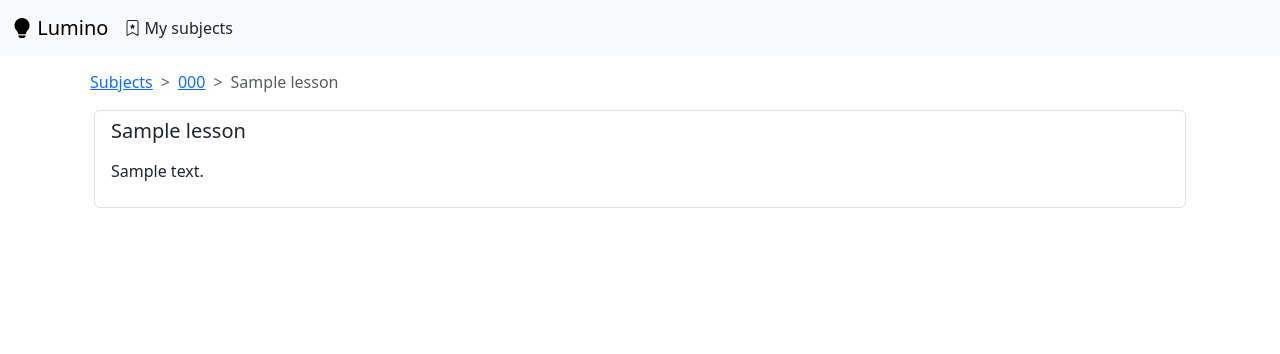
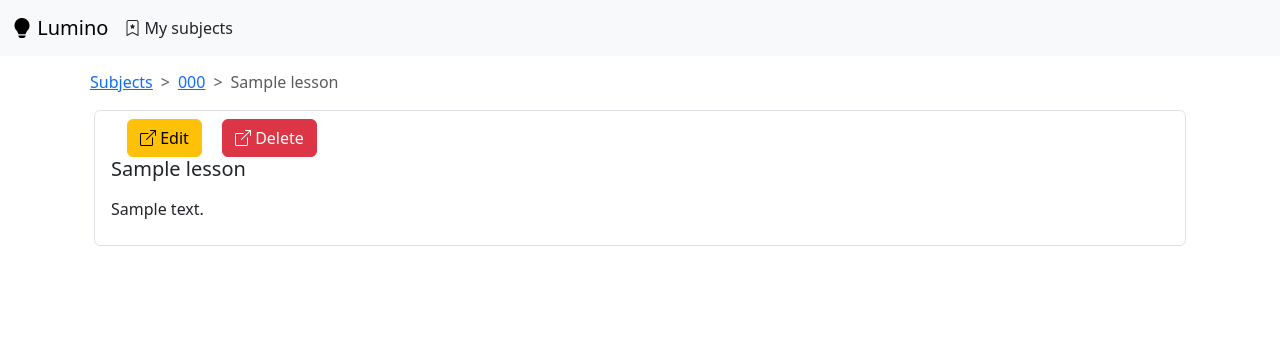
Before and after one commit to SamuP14/lumino, a Django app: template subjects/templates/lessons/lesson_detail.html in a window 1280 px wide. Shown: the top 354 px of the page. Run offline with Django 5.2, Linux system fonts and the light colour scheme; the template is opened without the code that fills it: values that come from a table or form of the project are taken from there, others are empty; tables that the repository leaves empty hold one stand-in row (values such as "Sample post"); some libraries are stand-ins or nearby versions.

Commit message:
cambios menores

```diff
--- a/subjects/models.py
+++ b/subjects/models.py
@@ -54,5 +54,11 @@ class Lesson(models.Model):
         on_delete=models.CASCADE,
     )
 
+    def get_absolute_url(self):
+        return reverse(
+            'subjects:lesson-detail',
+            kwargs={'subject_code': self.subject.code, 'lesson_pk': self.pk},
+        )
+
     def __str__(self):
         return f'Title: {self.title}, Subject: {self.subject}'
--- a/subjects/templates/lessons/lesson_detail.html
+++ b/subjects/templates/lessons/lesson_detail.html
@@ -9,9 +9,18 @@
       <li class="breadcrumb-item active" aria-current="page">{{ lesson.title }}</li>
     </ol>
   </nav>
+
   <div class="container">
     <div class="list-group">
       <div class="list-group-item">
+        {% if not user.profile.is_student %}
+          <a href="{% url 'subjects:edit-lesson' subject.code lesson.pk %}" class="ms-3 btn btn-warning">
+            <i class="bi bi-box-arrow-up-right"></i> Edit
+          </a>
+          <a href="{% url 'subjects:delete-lesson' subject.code lesson.pk %}" class="ms-3 btn btn-danger">
+            <i class="bi bi-box-arrow-up-right"></i> Delete
+          </a>
+        {% endif %}
         <h5>{{ lesson.title }}</h5>
         <p class="mt-3" style="text-align: justify;">
           {{ lesson.content }}
--- a/subjects/views.py
+++ b/subjects/views.py
@@ -75,7 +75,7 @@ def edit_lesson(request, subject_code, lesson_pk):
     else:
         if (form := EditLessonForm(subject, data=request.POST, instance=lesson)).is_valid():
             form.save()
-            return redirect(subject)
+            return redirect(lesson)
     return render(
         request, 'lessons/edit_lesson.html', dict(form=form, subject=subject, lesson=lesson)
     )
```
Also changed, not shown: users/views.py (+8 -1 lines).
